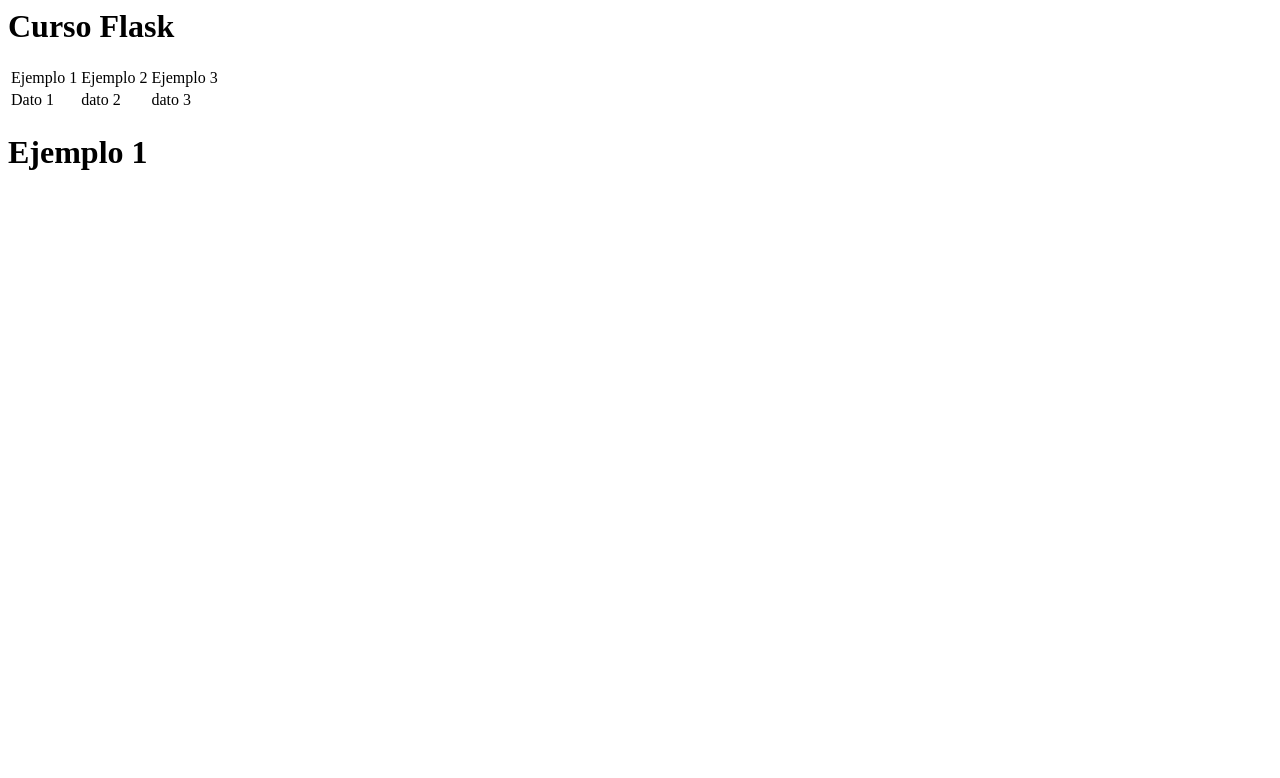
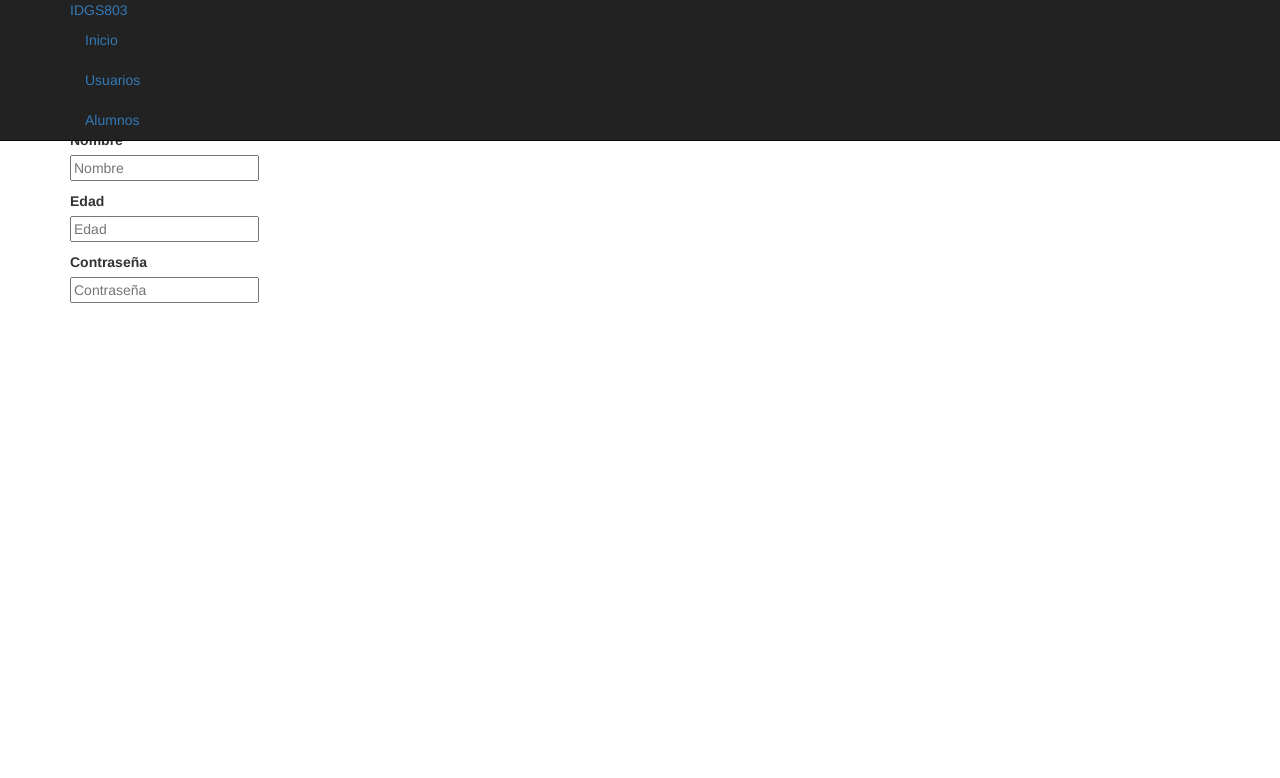
Before and after one commit to IDGS-803-22001440/temasIntroFlask, a Flask app: page /ejemplo1 in a window 1280 px wide. Shown: the top 778 px of the page. Run offline with Flask 3, Linux system fonts and the light colour scheme; some libraries are stand-ins or nearby versions.

Commit message:
formularios

```diff
--- /dev/null
+++ b/templates/_macros.html
@@ -0,0 +1,10 @@
+
+{%macro datos(name,placeholder,type="text") %}
+<label for="">{{name}}</label>
+<p><input type="{{type}}" name="{{name}}" placeholder="{{placeholder}}"></p>
+{%endmacro%}
+
+{%macro campoNuevo(field)%}
+<td>{{field.label}}</td>
+<dd>{{field(**kwargs) |safe}}</dd>
+{%endmacro%}
--- a/templates/ejemplo1.html
+++ b/templates/ejemplo1.html
@@ -1,5 +1,13 @@
 {% extends "layout.html" %}
 
 {% block container%}
+{%import "_macros.html" as macros %}
             <h1>Ejemplo 1</h1>
+
+
+            {{macros.datos("Nombre","Nombre")}}
+
+            {{macros.datos("Edad","Edad","Number")}}
+
+            {{macros.datos("Contraseña","Contraseña","password")}}
 {% endblock %}
--- a/templates/layout.html
+++ b/templates/layout.html
@@ -1,28 +1,50 @@
-
+<!DOCTYPE html>
+<html lang="en">
+<head>
+    <meta charset="UTF-8">
+    <link href="../static/bootstrap/css/bootstrap.min.css" rel="stylesheet">
+    <meta name="viewport" conten="width=device-width, initial-scale=1.0">
+    <title>Document</title>
+    <style>
+        body{
+            padding-top: 60px;
+        }
+        .tr-head{background: #dff0d8;}
+    </style>
+    <link href="../static/bootstrap/css/bootstrap-responsive.min.css" rel="stylesheet">
+</head>
 <body>
-    <div class="conteiner mt-4">
-        <div class="row">
-            <h1>Curso Flask</h1>
-            <table class="table table-striped">
-                <thead>
-                    <tr>
-                        <td>Ejemplo 1</td>
-                        <td>Ejemplo 2</td>
-                        <td>Ejemplo 3</td>
-                    </tr>
-                </thead>
-                <tbody>
-                    <tr>
-                        <td>Dato 1</td>
-                        <td>dato 2</td>
-                        <td>dato 3</td>
-                    </tr>
-                </tbody>
-            </table>
-            {% block container %}
-
-            {% endblock %}
+    <div class="navbar navbar navbar-inverse navbar-fixed-top">
+        <div class="navbar-inner">
+            <div class="container">
+                <a href="" class="brand">
+                    IDGS803
+                </a>
+                <ul class="nav">
+                    <li class="active">
+                        <a href="">
+                            <i class="icon-homne icon-white"></i> Inicio
+                        </a>
+                    </li>
+                    <li>
+                        <a href="">
+                            <i class="icon-user icon-white"></i>
+                            Usuarios
+                        </a>
+                    </li>
+                    <li>
+                        <a href="">
+                            <i class="icon-user icon-white"></i>
+                            Alumnos
+                        </a>
+                    </li>
+                </ul>
+            </div>
         </div>
+    </div>
+    <div class="container">
+        {% block container %}
+            {%endblock%}
     </div>
 </body>
 </html>
```
Also changed, not shown: templates/forms.py (added, +11 -0 lines), 1 other file.
